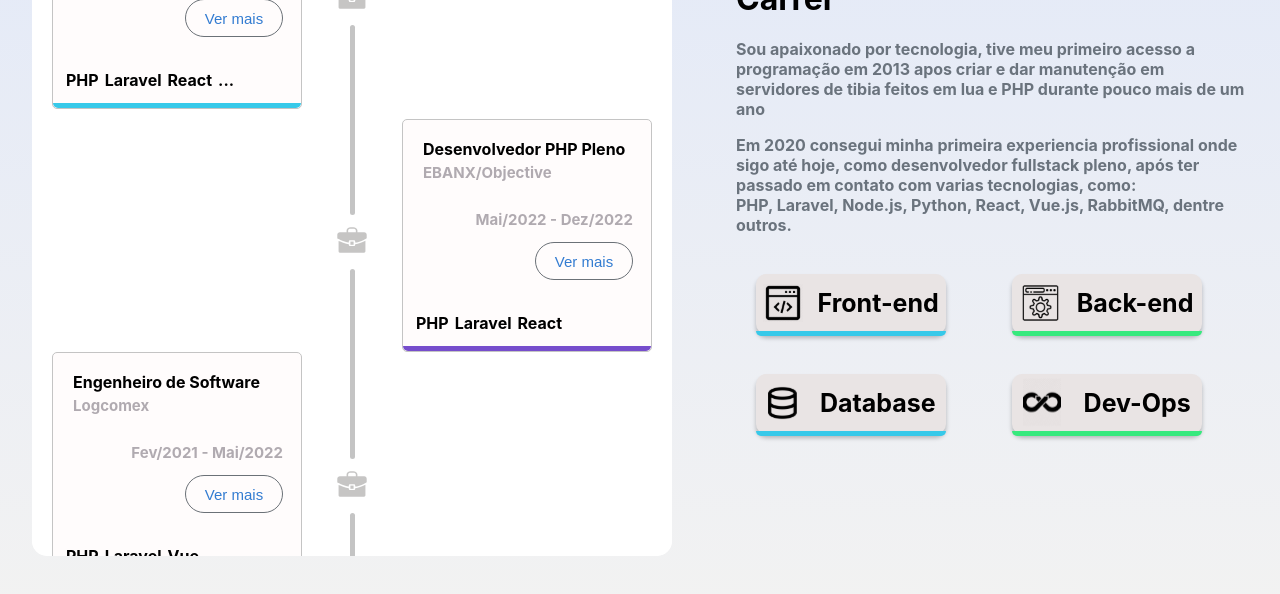
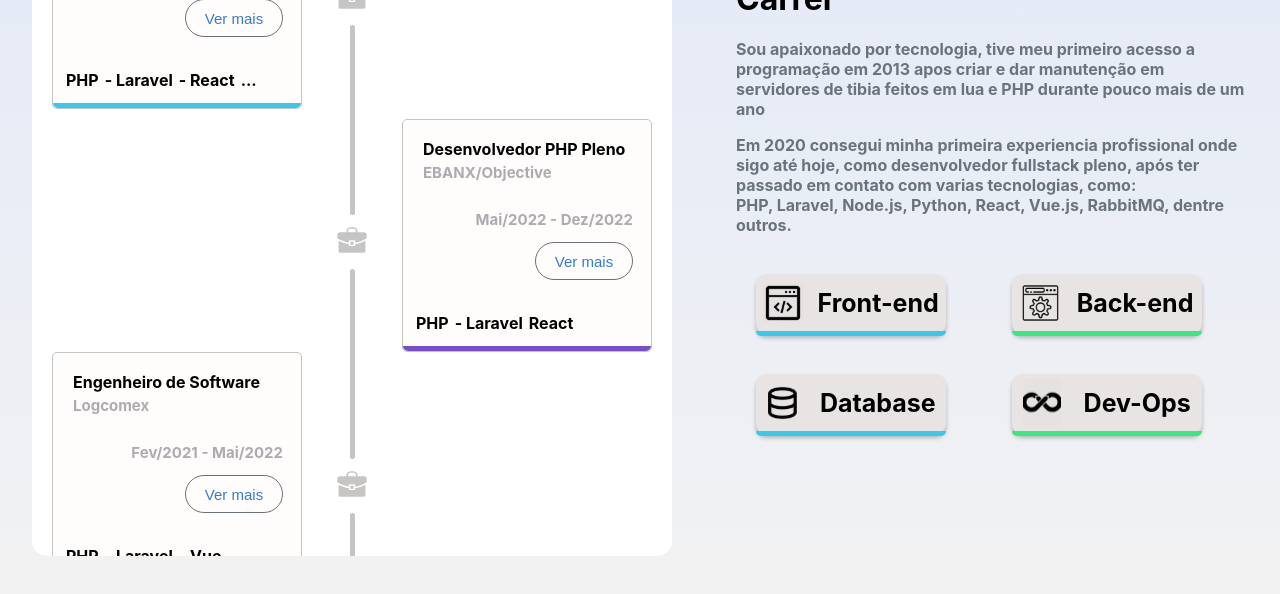
Before and after one commit to n4m-ward/portifolio-react, a React (Create React App) app: page / in a window 1280 px wide. Shown: the part 994-1588 px from the top of the page. Built offline with nearby package versions, Linux system fonts and the light colour scheme.

Commit message:
adicionado separador entre cada tag

```diff
--- a/src/components/pages/CarrerPage/CarrerTimeLine/CarerTags.tsx
+++ b/src/components/pages/CarrerPage/CarrerTimeLine/CarerTags.tsx
@@ -17,8 +17,8 @@ export default function CarerTags({tags, showAll}: CarerTagsProps) {
 
     return <CarrerTagDiv>
         {showAll
-            ? tags.map((tag: string, index: number) => <CarrerTag tag={tag} remainingTags={remainingTags} key={index}/>)
-            : firstThreeTags.map((tag: string, index: number) => <CarrerTag tag={tag} remainingTags={remainingTags}
+            ? tags.map((tag: string, index: number) => <CarrerTag tag={getTagFormatted(tag, tags, index)} remainingTags={remainingTags} key={index}/>)
+            : firstThreeTags.map((tag: string, index: number) => <CarrerTag tag={getTagFormatted(tag, tags, index)} remainingTags={remainingTags}
                                                                             key={index}/>)
         }
     </CarrerTagDiv>
@@ -43,6 +43,24 @@ const CarrerTag = ({remainingTags, tag}: { remainingTags: string[], tag: string
         </CarrerTagSpan>
     );
 };
+
+function getTagFormatted(tag: string, tags: string[], index: number): string {
+  if(tag === '...') {
+    return tag;
+  }
+  if(index === 0) {
+    return tag;
+  }
+
+  if(isTheLastTag(tags, index)) {
+    return tag;
+  }
+  return `- ${tag}`
+}
+
+function isTheLastTag(tags: string[], index: number): boolean {
+    return tags.length === index +1;
+}
 
 type CarerTagsProps = {
     tags: string[],
```
